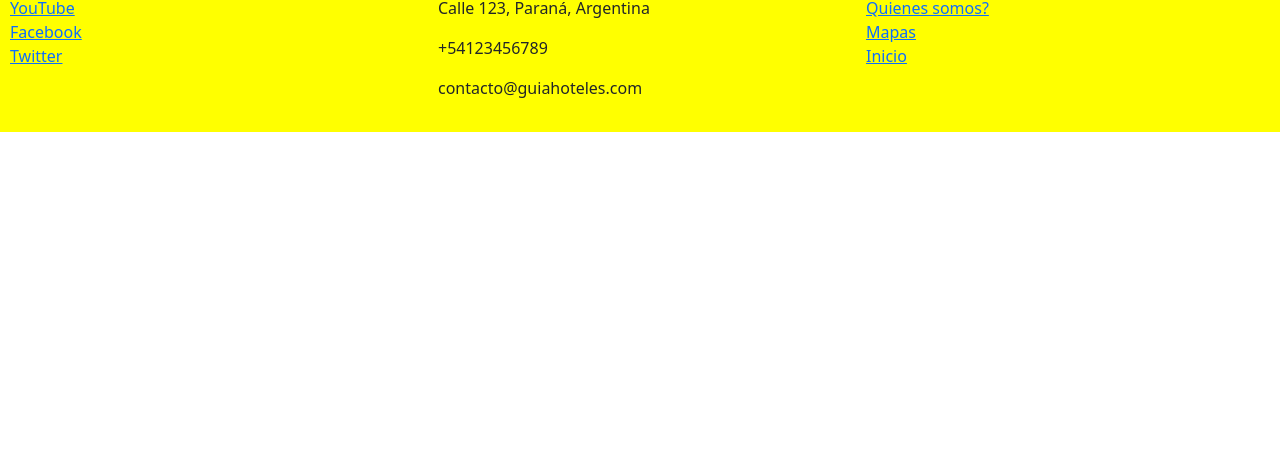
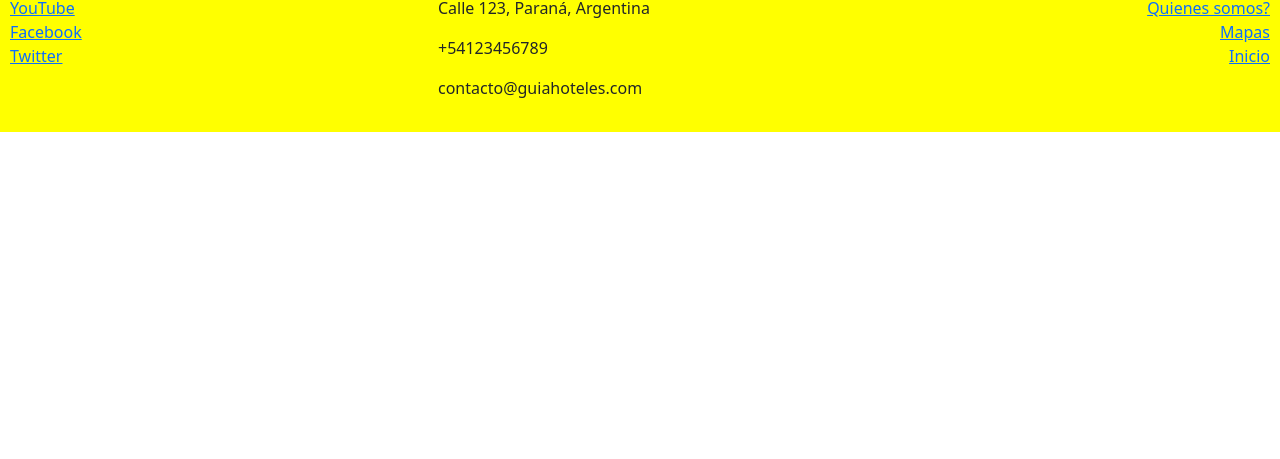
Before and after one commit to beatricemakdah/guia-hoteles, a website: page index.html in a window 1280 px wide. Shown: the part 341-800 px from the top of the page. Drawn offline with nearby package versions, Linux system fonts and the light colour scheme.

Commit message:
Correcciones

```diff
--- a/index.html
+++ b/index.html
@@ -85,7 +85,7 @@
                     <p>contacto@guiahoteles.com</p>
                 </address>
             </div>
-            <div class="col-sm-4 d-flex flex-column">
+            <div class="col-sm-4 d-flex flex-column align-items-end">
                 <h4>Otros Detalles</h4>
                 <a href="https://www.youtube.com/">Quienes somos?</a>
                 <a href="https://www.facebook.com/">Mapas</a>
```
